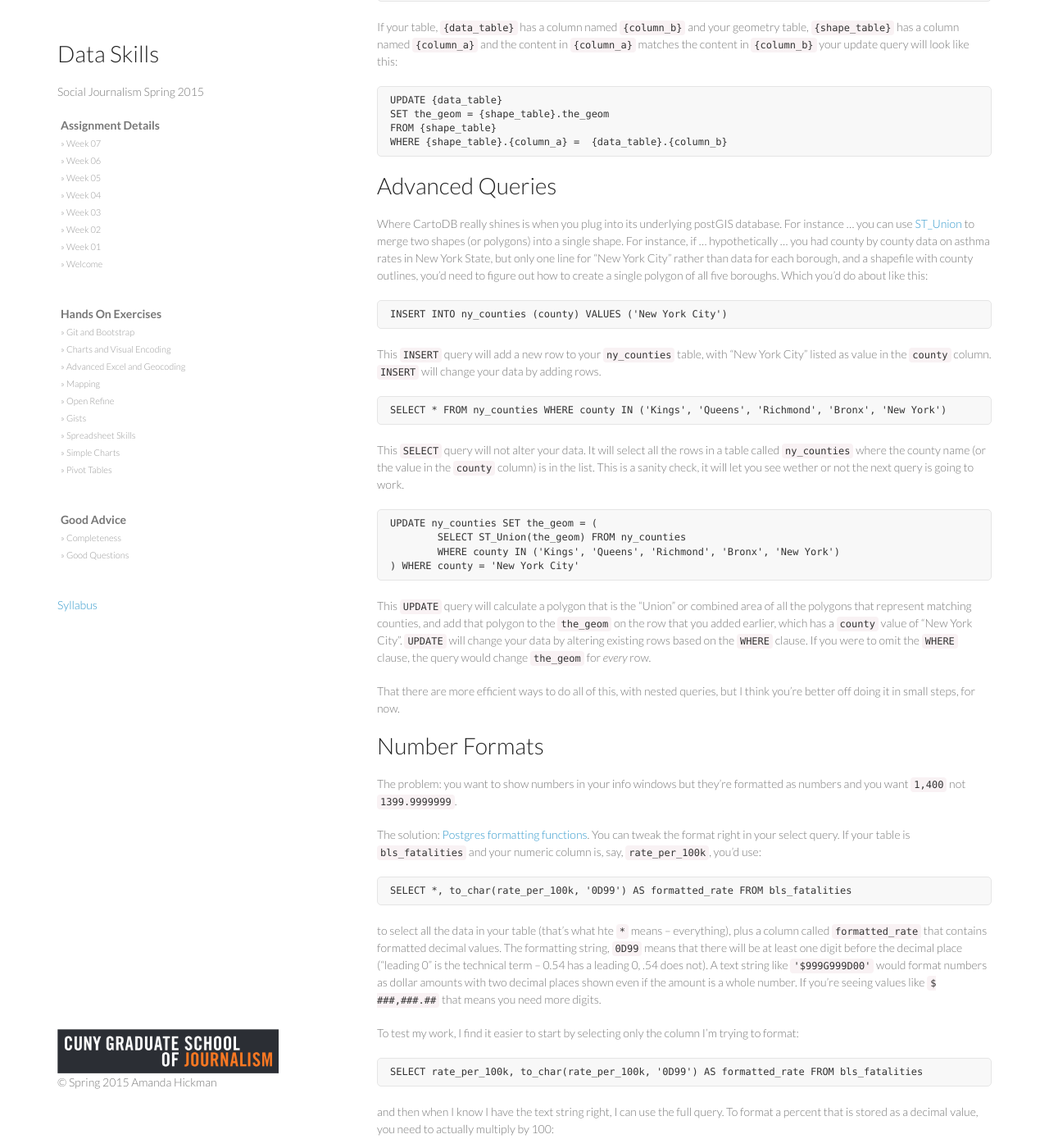
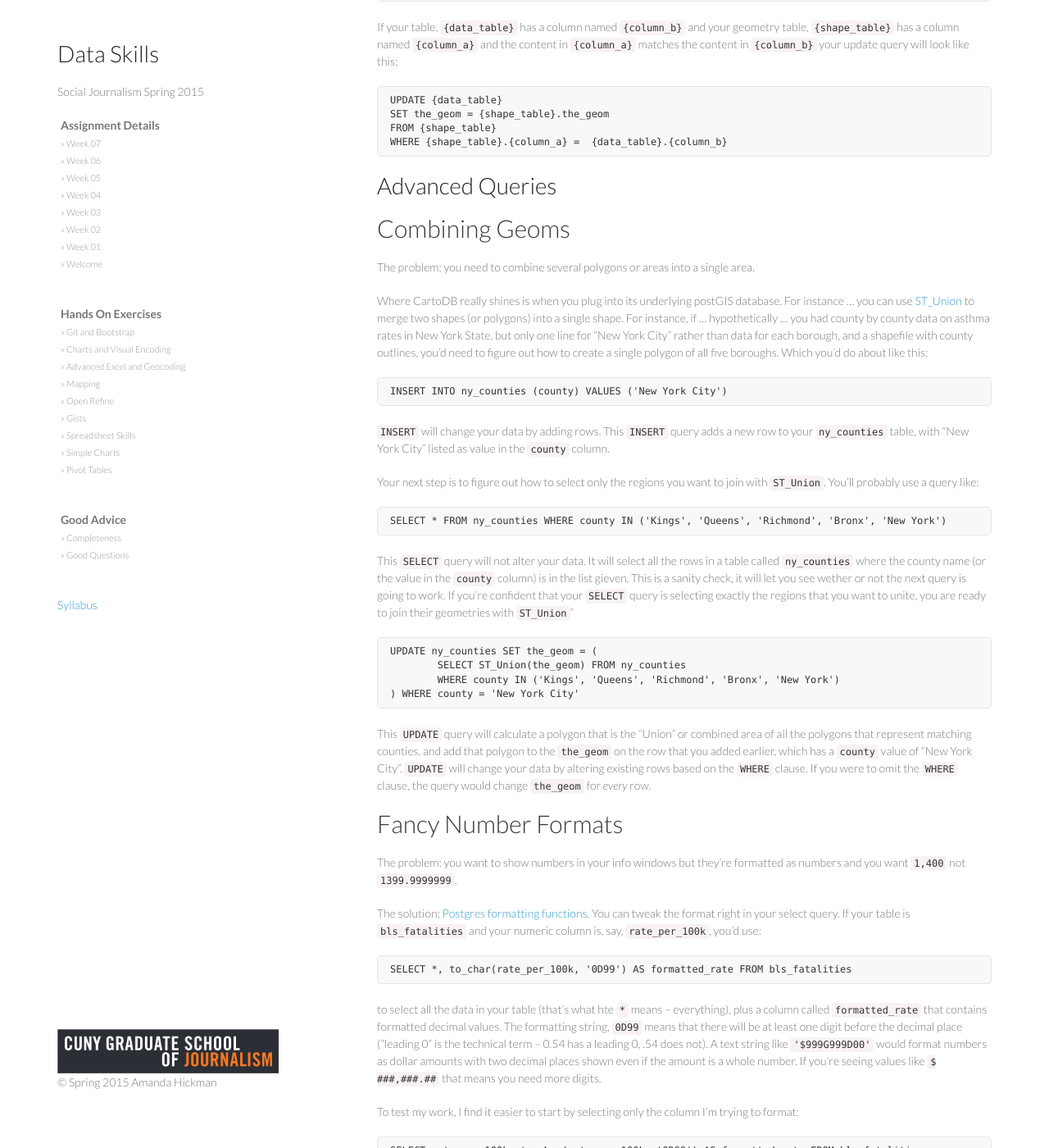
Before and after one commit to amandabee/CUNY-data-skills, a Jekyll site: the page built from _posts/2015-02-18-mapping.md, in a window 1280 px wide and 1400 px high, scrolled down 2405 px. Shown: the whole window at 82% size. Built offline with Jekyll 4.4.1, drawn with Linux system fonts in a browser that asks for light colours; nearby versions of some CDN libraries.

Commit message:
Making the ST_union directions a bit more clear.

```diff
--- a/_posts/2015-02-18-mapping.md
+++ b/_posts/2015-02-18-mapping.md
@@ -71,15 +71,21 @@ If your table, `{data_table}` has a column named `{column_b}` and your geometry
 
 # Advanced Queries
 
+## Combining Geoms
+
+The problem: you need to combine several polygons or areas into a single area.
+
 Where CartoDB really shines is when you plug into its underlying postGIS database. For instance ... you can use [ST_Union](http://postgis.net/docs/ST_Union.html) to merge two shapes (or polygons) into a single shape. For instance, if ... hypothetically ... you had county by county data on asthma rates in New York State, but only one line for "New York City" rather than data for each borough, and a shapefile with county outlines, you'd need to figure out how to create a single polygon of all five boroughs. Which you'd do about like this:
 
 	INSERT INTO ny_counties (county) VALUES ('New York City')
 
-This `INSERT` query will add a new row to your `ny_counties` table, with "New York City" listed as value in the `county` column. `INSERT` will change your data by adding rows.
+`INSERT` will change your data by adding rows. This `INSERT` query adds a new row to your `ny_counties` table, with "New York City" listed as value in the `county` column.
+
+Your next step is to figure out how to select only the regions you want to join with `ST_Union`. You'll probably use a query like:
 
 	SELECT * FROM ny_counties WHERE county IN ('Kings', 'Queens', 'Richmond', 'Bronx', 'New York')
 
-This `SELECT` query will not alter your data. It will select all the rows in a table called `ny_counties` where the county name (or the value in the `county` column) is in the list. This is a sanity check, it will let you see wether or not the next query is going to work.
+This `SELECT` query will not alter your data. It will select all the rows in a table called `ny_counties` where the county name (or the value in the `county` column) is in the list gieven. This is a sanity check, it will let you see wether or not the next query is going to work. If you're confident that your `SELECT` query is selecting exactly the regions that you want to unite, you are ready to join their geometries with `ST_Union`"
 
 	UPDATE ny_counties SET the_geom = (
 		SELECT ST_Union(the_geom) FROM ny_counties
@@ -88,9 +94,7 @@ This `SELECT` query will not alter your data. It will select all the rows in a t
 
 This `UPDATE` query will calculate a polygon that is the "Union" or combined area of all the polygons that represent matching counties, and add that polygon to the `the_geom` on the row that you added earlier, which has a `county` value of "New York City". `UPDATE` will change your data by altering existing rows based on the `WHERE` clause. If you were to omit the `WHERE` clause, the query would change  `the_geom` for *every* row.
 
-That there are more efficient ways to do all of this, with nested queries, but I think you're better off doing it in small steps, for now.
-
-# Number Formats
+## Fancy Number Formats
 The problem: you want to show numbers in your info windows but they're formatted as numbers and you want `1,400` not `1399.9999999`.
 
 The solution: [Postgres formatting functions](http://www.postgresql.org/docs/8.3/static/functions-formatting.html). You can tweak the format right in your select query. If your table is `bls_fatalities` and your  numeric column is, say, `rate_per_100k`, you'd use:
```
